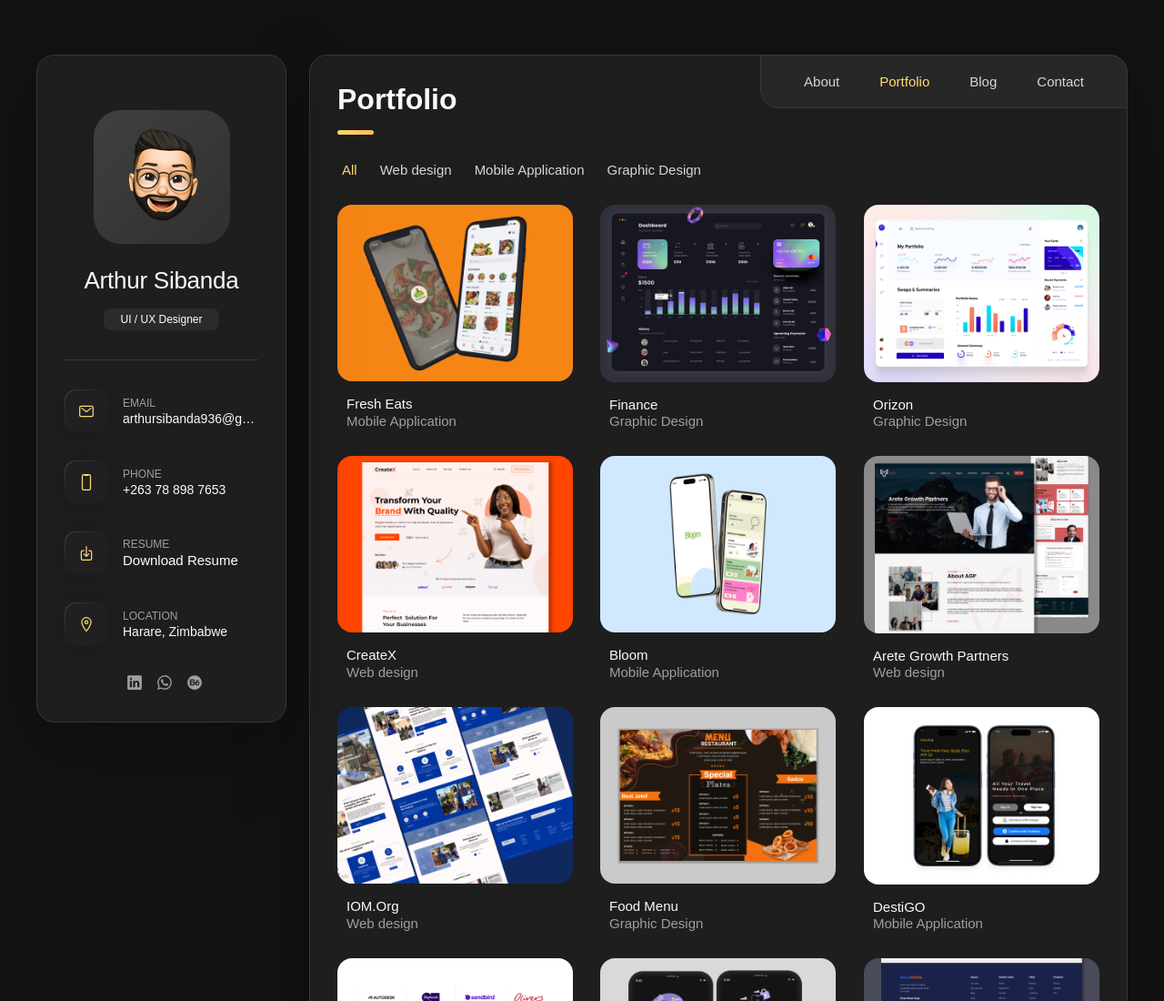
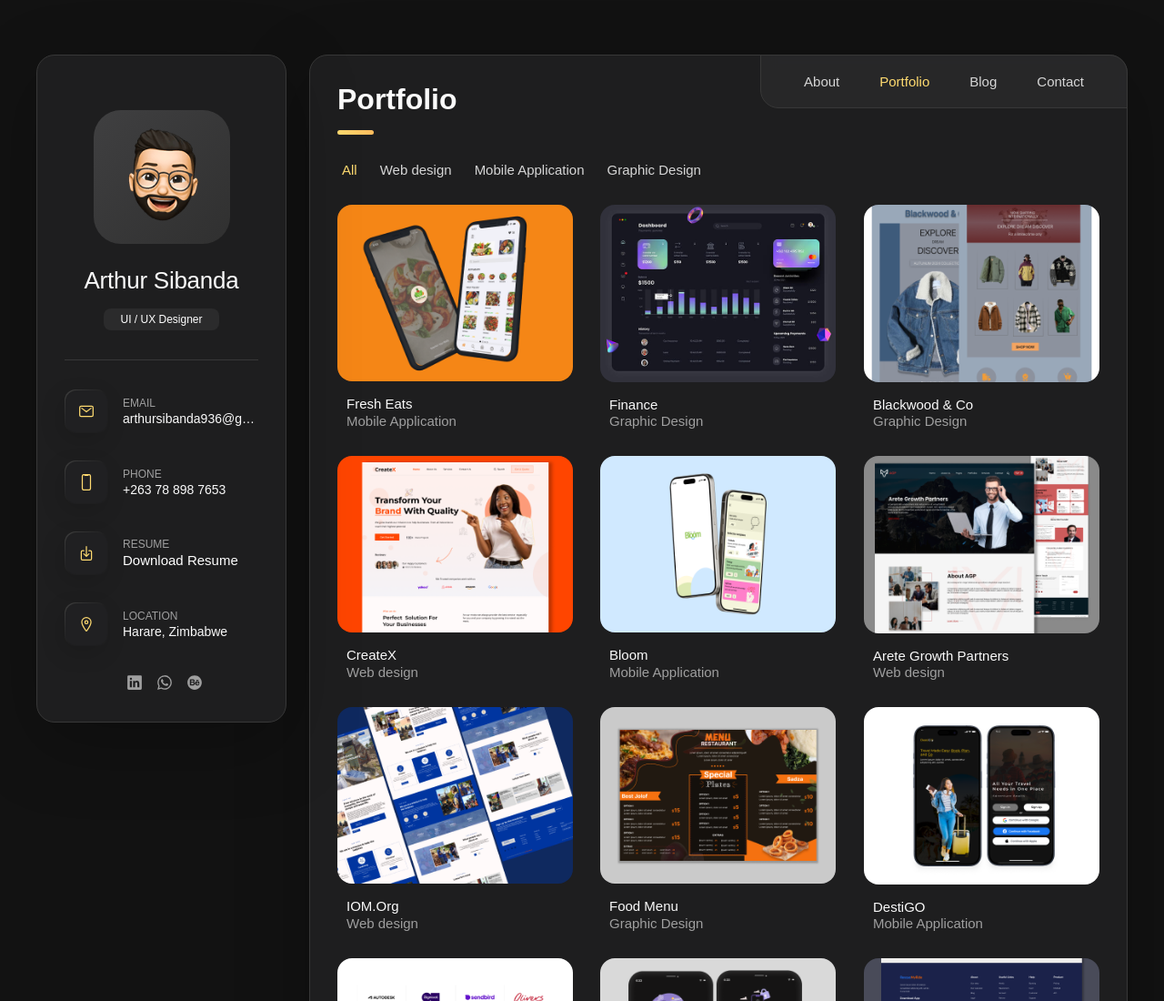
Before and after one commit to arthur-sibanda/my-portfolio, a plain HTML site: page index.html in a window 1280 px wide. Shown: the top 1100 px of the page at 91% size. Drawn offline with nearby package versions, Linux system fonts and the light colour scheme; files whose address does not match are found by name.

Commit message:
update code

```diff
--- a/index.html
+++ b/index.html
@@ -783,17 +783,17 @@
               </li>
 
               <li class="project-item active" data-filter-item="" data-category="graphic design">
-                <a href="#">
+                <a href="https://www.figma.com/proto/ZPSoM63APDUKlDhejsu7RA/Graphic-Design-Vault?page-id=652%3A6143&node-id=679-2107&node-type=frame&viewport=711%2C1369%2C1.05&t=PokdVWRuPbk43T6B-1&scaling=min-zoom&content-scaling=fixed">
 
                   <figure class="project-img">
                     <div class="project-item-icon-box">
                       <ion-icon name="eye-outline" role="img" class="md hydrated" aria-label="eye outline"></ion-icon>
                     </div>
 
-                    <img src="./assets/images/project-2.png" alt="orizon" loading="lazy">
+                    <img src="./assets/images/project-16.png" alt="orizon" loading="lazy">
                   </figure>
 
-                  <h3 class="project-title">Orizon</h3>
+                  <h3 class="project-title">Blackwood & Co</h3>
 
                   <p class="project-category">Graphic Design</p>
 
```
Also changed, not shown: assets/images/project-16.png (added).
